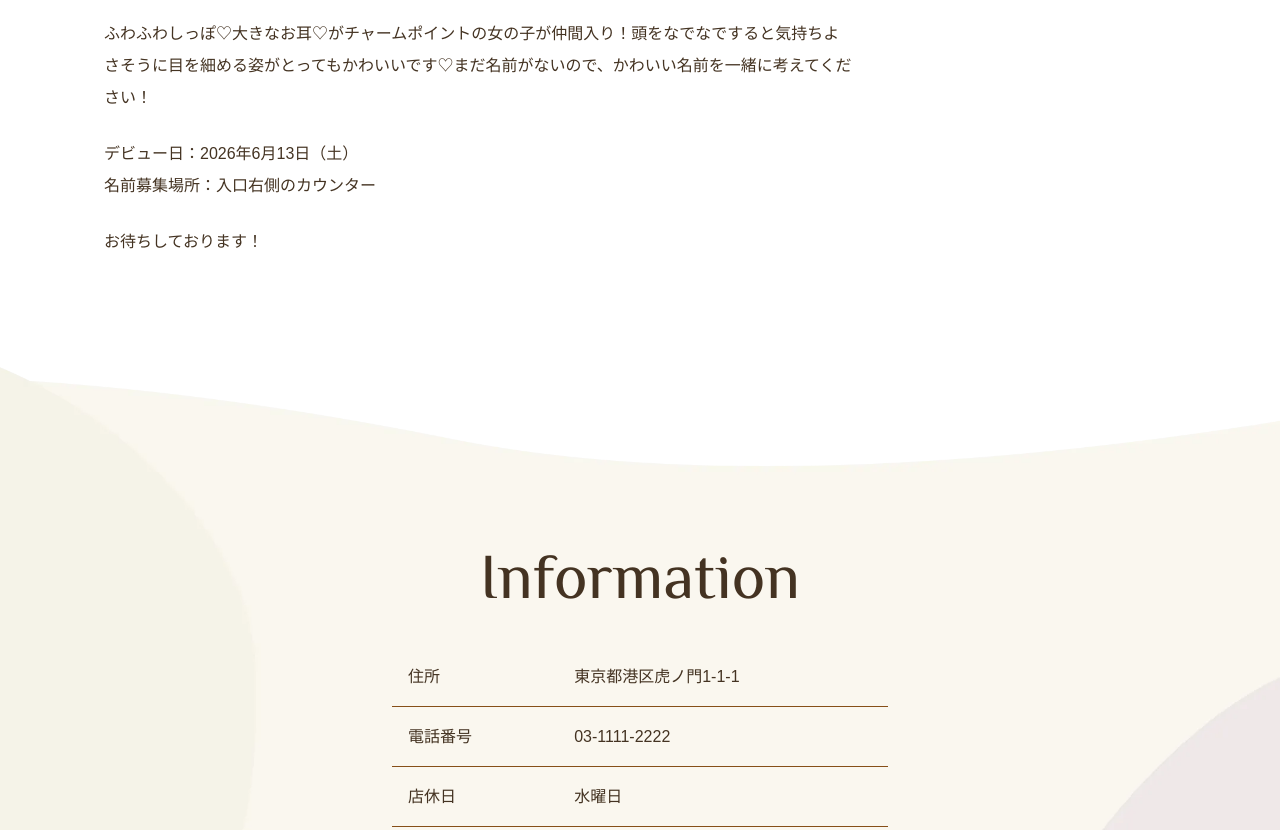
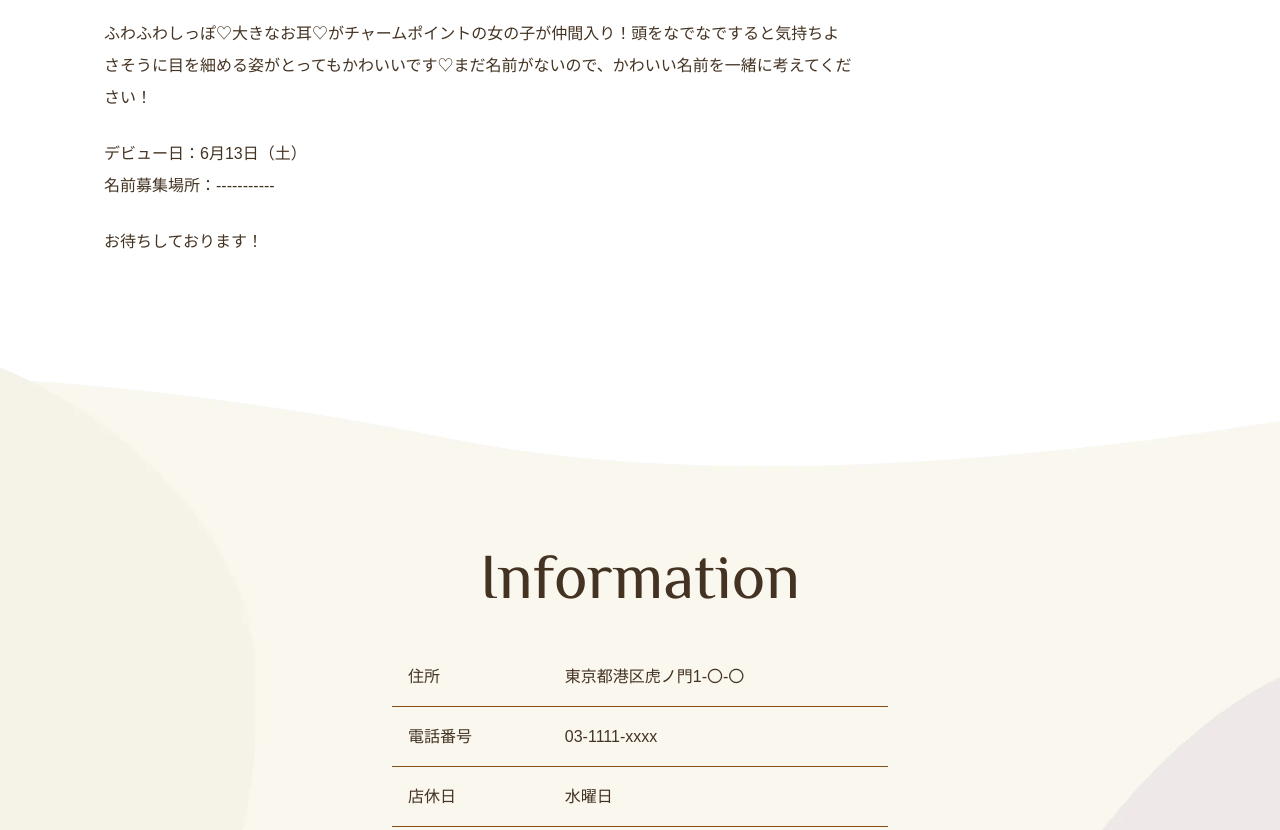
Before and after one commit to 20260529-aa/usablo, a plain HTML site: page news.html in a window 1280 px wide. Shown: the part 1200-2030 px from the top of the page. Drawn offline with Linux system fonts and the light colour scheme; some packages are replaced by stand-ins of ours.

Commit message:
Update news.html

```diff
--- a/news.html
+++ b/news.html
@@ -81,7 +81,7 @@
               <li><a href="#">お仲間紹介</a></li>
               <li><a href="#">イベント</a></li>
             </ul>
-            <time class="post-date" datetime="2026-06-01">2026年6月1日</time>
+            <time class="post-date" datetime="06-01">6月1日</time>
           </div>
         </header>
         <img
@@ -94,8 +94,8 @@
           ふわふわしっぽ♡大きなお耳♡がチャームポイントの女の子が仲間入り！頭をなでなですると気持ちよさそうに目を細める姿がとってもかわいいです♡まだ名前がないので、かわいい名前を一緒に考えてください！
         </p>
         <p>
-          デビュー日：2026年6月13日（土）<br />
-          名前募集場所：入口右側のカウンター
+          デビュー日：6月13日（土）<br />
+          名前募集場所：-----------
         </p>
         <p>お待ちしております！</p>
       </article>
@@ -119,11 +119,11 @@
       <table class="info">
         <tr>
           <th>住所</th>
-          <td>東京都港区虎ノ門1-1-1</td>
+          <td>東京都港区虎ノ門1-〇-〇</td>
         </tr>
         <tr>
           <th>電話番号</th>
-          <td>03-1111-2222</td>
+          <td>03-1111-xxxx</td>
         </tr>
         <tr>
           <th>店休日</th>
```
